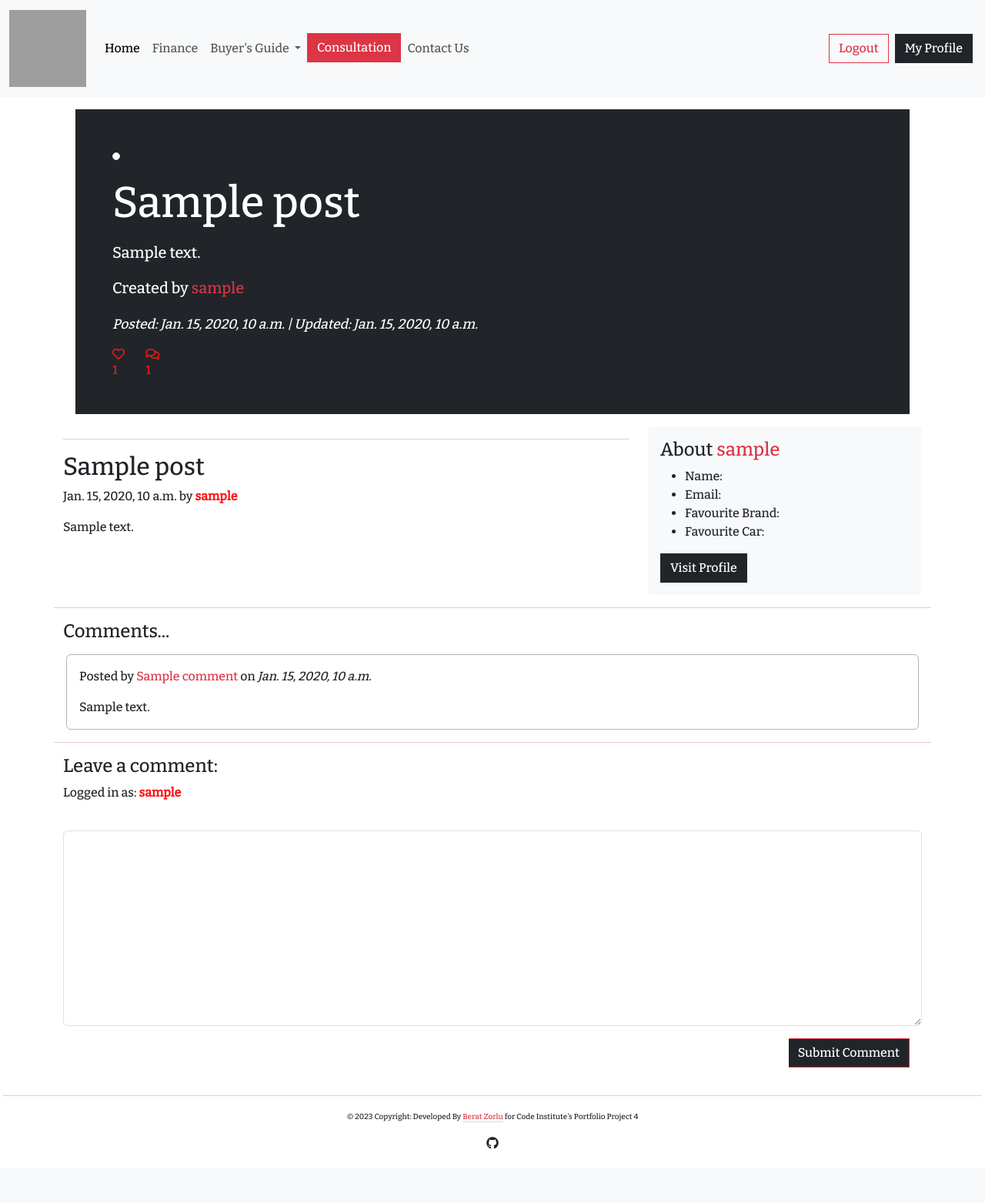
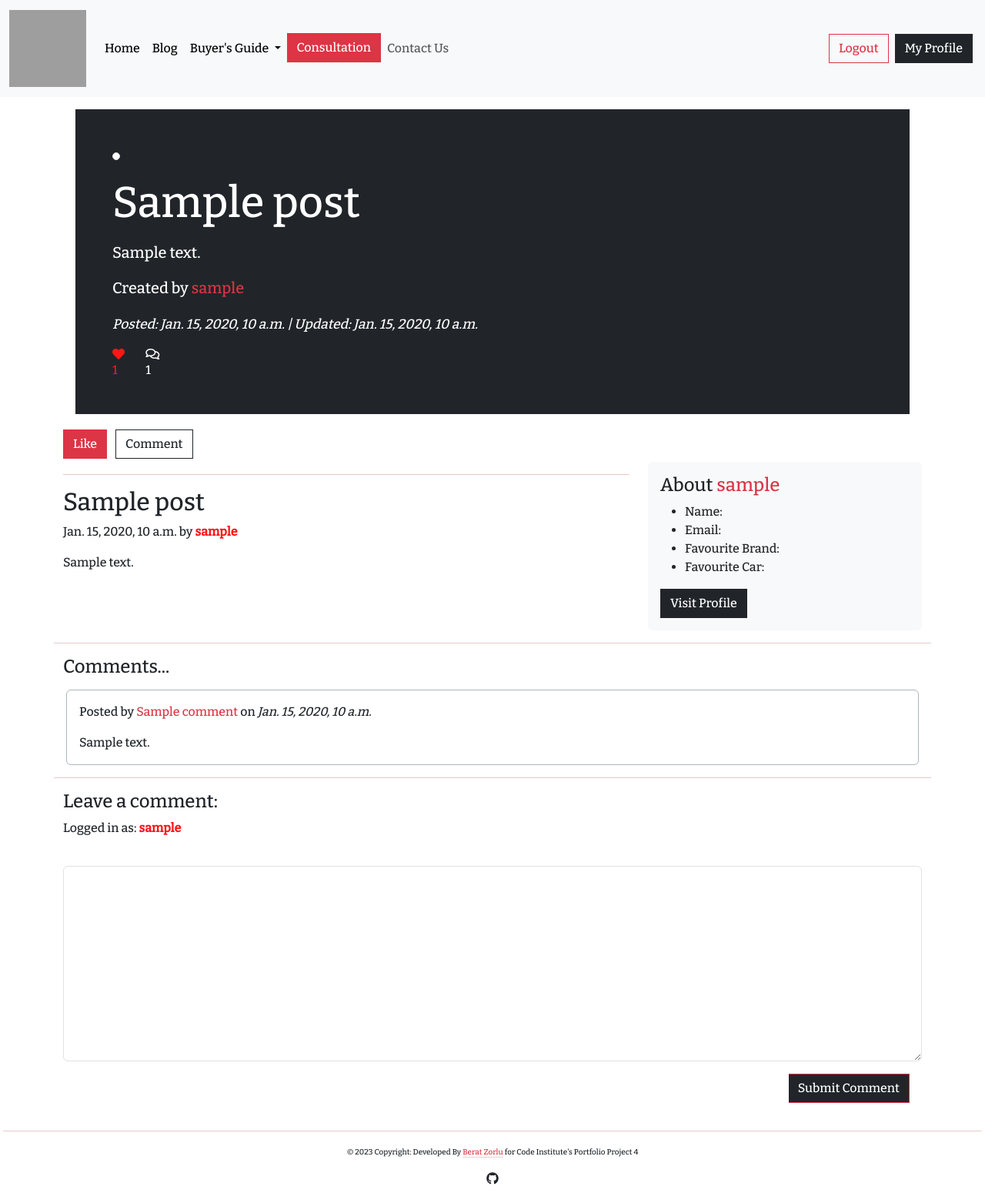
Before and after one commit to beratzorlu/AutoMate, a Django app: page /sample/ in a window 1280 px wide. Shown: the whole page at 77% size. Before the commit the page ends 1493 px from the top, so only its background shows below. Run offline with Django 3.2, Linux system fonts and the light colour scheme; a user stored in the database is signed in; tables that the repository leaves empty hold one stand-in row (values such as "Sample post"); some libraries are stand-ins or nearby versions; grey boxes are pictures that could not be loaded.

Commit message:
Add post like feature.

```diff
--- a/blog/urls.py
+++ b/blog/urls.py
@@ -4,4 +4,5 @@ from django.urls import path
 urlpatterns = [
     path('', views.PostList.as_view(), name='home'),
     path('<slug:slug>/', views.DetailView.as_view(), name='post_detail'),
+    path('like/<slug:slug>', views.UserPostLike.as_view(), name='url_post_like')
 ]
--- a/blog/views.py
+++ b/blog/views.py
@@ -1,4 +1,5 @@
-from django.shortcuts import render, get_object_or_404
+from django.shortcuts import render, get_object_or_404, reverse
+from django.http import HttpResponseRedirect
 from .models import Post
 from django.views import generic, View
 from .forms import UserCommentForm
@@ -6,7 +7,7 @@ from .forms import UserCommentForm
 
 class PostList(generic.ListView):
     """
-    Class-based view of the Post model
+    Class-based list view of the Post model
     """
     model = Post
     queryset = Post.objects.filter(status=1).order_by('-created_on')
@@ -68,3 +69,19 @@ class DetailView(View):
                 "user_comment_form": UserCommentForm()
             },
         )
+
+
+class UserPostLike(View):
+    """
+    Class-based view for user likes on blog posts
+    """
+
+    def post(self, request, slug):
+        post = get_object_or_404(Post, slug=slug)
+
+        if post.likes.filter(id=request.user.id).exists():
+            post.likes.remove(request.user)
+        else:
+            post.likes.add(request.user)
+
+        return HttpResponseRedirect(reverse('post_detail', args=[slug]))
--- a/templates/base.html
+++ b/templates/base.html
@@ -60,14 +60,15 @@
                         <a class="nav-link active" aria-current="page" href="#">Home</a>
                     </li>
                     <li class="nav-item">
-                        <a class="nav-link" href="#">Finance</a>
+                        <a class="nav-link active" href="#">Blog</a>
                     </li>
                     <li class="nav-item dropdown">
-                        <a class="nav-link dropdown-toggle" href="#" role="button" data-bs-toggle="dropdown"
+                        <a class="nav-link dropdown-toggle active" href="#" role="button" data-bs-toggle="dropdown"
                             aria-expanded="false">
                             Buyer's Guide
                         </a>
                         <ul class="dropdown-menu">
+                            <li><a class="dropdown-item" href="#">Understanding Financing</a></li>
                             <li><a class="dropdown-item" href="#">Buying Your First Car?</a></li>
                             <li><a class="dropdown-item" href="#">Understanding Second Hand Cars</a></li>
                         </ul>
@@ -75,7 +76,7 @@
                     <li class="nav-item">
                         <a class="btn btn-danger rounded-0" href="#" role="button">Consultation</a>
                     </li>
-                    <li class="nav-item"><a class="nav-link" href="#">Contact Us</a></li>
+                    <li class="nav-item active"><a class="nav-link" href="#">Contact Us</a></li>
                 </ul>
                 <form class="d-flex" role="link">
                     {% if user.is_authenticated %}
--- a/templates/comments.html
+++ b/templates/comments.html
@@ -64,8 +64,10 @@
 <form method="post" style="margin-top: 1.3em;">
     {% csrf_token %}
     {{ user_comment_form | crispy }}
-    <button class="btn btn-dark rounded-0 m-3 border border-danger border-start-0 float-end" type="submit">Submit
-        Comment</button>
+    <div id="comment-button">
+        <button class="btn btn-dark rounded-0 m-3 border border-danger border-start-0 float-end" type="submit">Submit
+            Comment</button>
+    </div>
 </form>
 
 {% else %}
--- a/templates/index.html
+++ b/templates/index.html
@@ -30,7 +30,7 @@
                         </div>
                         <div class="card-text">
                             <small>
-                                <p>Author: <strong>{{ post.author }}</strong></p>
+                                <p>Author: <strong class="text-danger">{{ post.author }}</strong></p>
                             </small>
                         </div>
                         <div class="card-text">
--- a/templates/post_detail.html
+++ b/templates/post_detail.html
@@ -16,16 +16,45 @@
       <p class="lead fst-italic"><small>Posted: {{ post.created_on }} | Updated: {{ post.updated_on }}</small></a></p>
       <div class="row">
         <div class="col-1">
+          {% if is_liked %}
+          <p class="card-text default-card-text h6 me-3"><i class="fas fa-heart"></i> {{ post.likes_numbers }}</p>
+          {% else %}
           <p class="card-text default-card-text h6 me-3"><i class="far fa-heart"></i> {{ post.likes_numbers }}</p>
+          {% endif %}
         </div>
         <div class="col-1">
           {% with comments.count as total_comments %}
-          <p class="card-text default-card-text h6 text-inline"><i class="far fa-comments"></i> {{ total_comments }}</p>
+          <p class="card-text default-card-text h6 text-inline text-white"><i class="far fa-comments"></i>  {{ total_comments }}</p>
           {% endwith %}
         </div>
+
       </div>
     </div>
   </div>
+
+    {% if user.is_authenticated %}
+
+    <div class="float-center">
+      <form action="{% url 'url_post_like' post.slug %}" method="POST">
+
+      {% csrf_token %}
+
+      {% if is_liked %}
+
+      <button type="submit" class="btn btn-danger rounded-0 mt-1 mb-1 me-2" name="blogpost_id" value="{{post.slug}}">Like</button>
+
+      {% else %}
+
+      <button class="btn btn-outline-danger rounded-0 mt-1 mb-1 me-2">Like</button>
+
+      {% endif %}
+
+      <a href="#comment-button" class="btn btn-outline-dark rounded-0">Comment</a>
+      </form>
+    </div>
+
+    {% endif %}
+
 </div>
 <!-- main content -->
 <main role="main" class="container">
```
